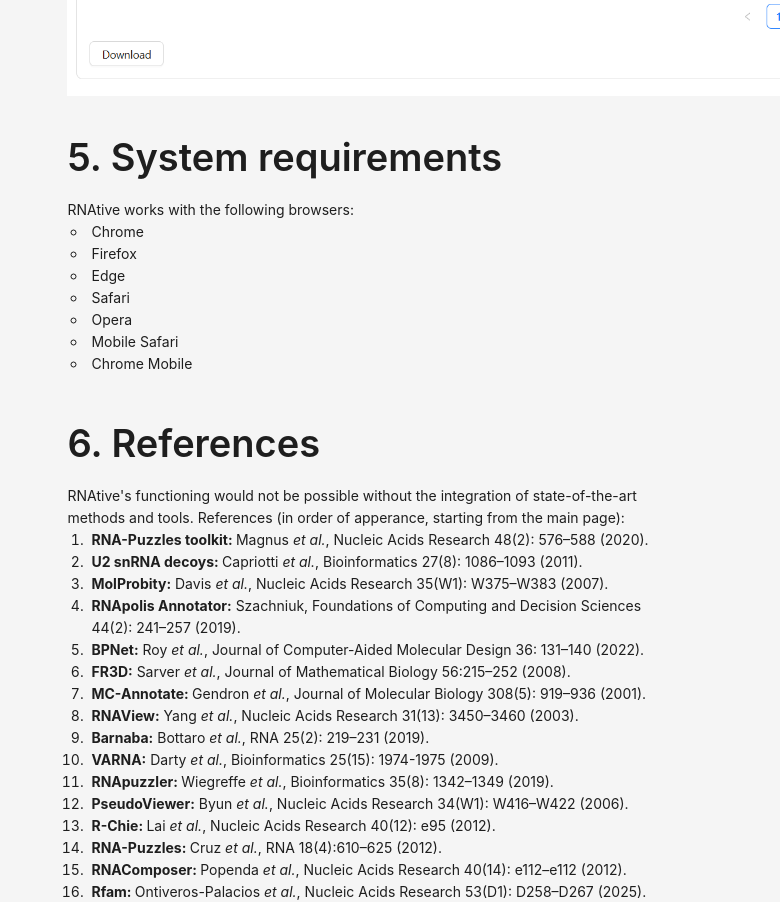
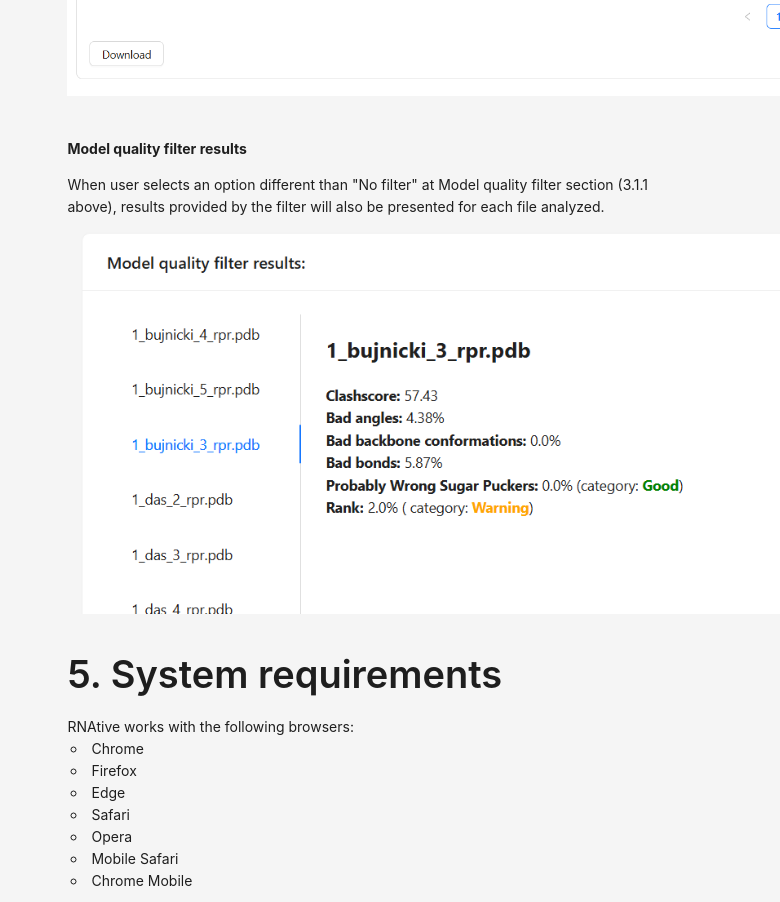
Before and after one commit to tzok/RNAtive, a React (Create React App) app in the folder my-app/: page /Help in a window 1280 px wide. Shown: the part 10400-11302 px from the top of the page, without its empty margins (500-1280 px from the left). Built offline with nearby package versions, Linux system fonts and the light colour scheme; no server answers.

Commit message:
added model quality filter results to help

```diff
--- a/my-app/src/Help.js
+++ b/my-app/src/Help.js
@@ -11,6 +11,8 @@ import puzzles1 from "./assets/F1large.jpg";
 
 import task_id1 from "./assets/task_id1.png";
 import task_id2 from "./assets/task_id2.png";
+
+import molProbityResults from "./assets/molProbityResults.png";
 
 import A1 from "./assets/a1.png";
 import A2 from "./assets/a2.png";
@@ -582,6 +584,27 @@ const Help = () => {
                 display: "inline-block",
               }}
             />
+            <Paragraph>
+              <br></br>
+            </Paragraph>
+            <Paragraph>
+              <b>Model quality filter results</b>
+            </Paragraph>
+            <Paragraph>
+              When user selects an option different than "No filter" at Model
+              quality filter section (3.1.1 above), results provided by the
+              filter will also be presented for each file analyzed.
+            </Paragraph>
+            <img
+              src={molProbityResults}
+              alt="Mol probity Results"
+              style={{
+                width: imgWidth > 0 ? `${imgWidth}px` : "auto",
+                maxWidth: "800px", // Prevents overflow
+                height: "auto",
+                display: "inline-block",
+              }}
+            />
             <CustomTitle level={1}>5. System requirements</CustomTitle>
             <Paragraph>
               RNAtive works with the following browsers:
```
Also changed, not shown: my-app/src/assets/molProbityResults.png (added).
